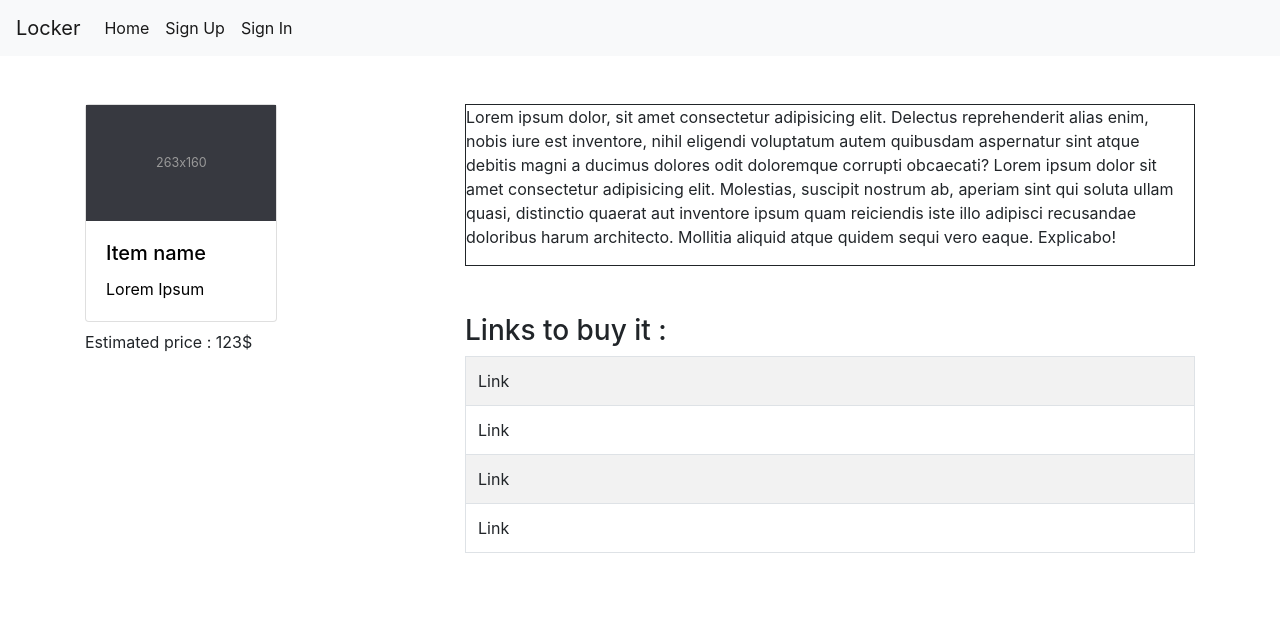
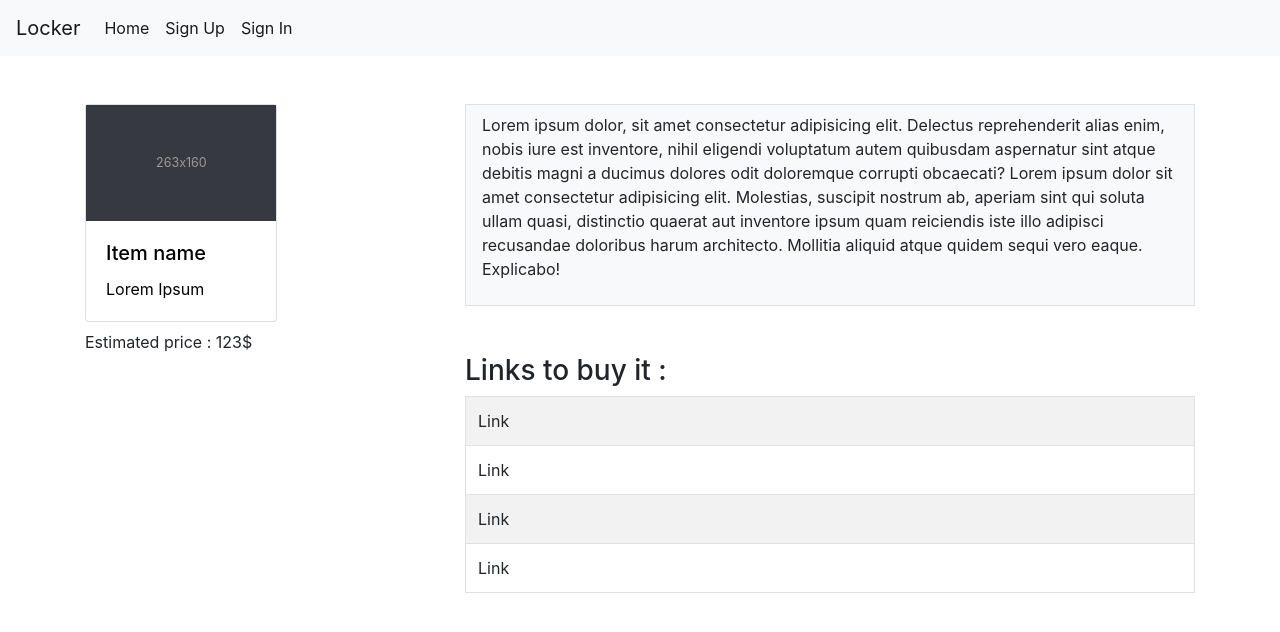
Before and after one commit to alexisbernier/locker-project, a React (Create React App) app: page /ItemPage in a window 1280 px wide. Shown: the top 632 px of the page. Built offline with nearby package versions, Linux system fonts and the light colour scheme.

Commit message:
chore: general clean up and fix

```diff
--- a/src/components/ItemDescription.js
+++ /dev/null
@@ -1,26 +0,0 @@
-import styled from "@emotion/styled";
-
-const StyledContainer = styled.div`
-  border: 1px solid;
-  margin: 0;
-  padding: 0;
-`;
-
-const ItemDescription = () => {
-  return (
-    <StyledContainer>
-      <p>
-        Lorem ipsum dolor, sit amet consectetur adipisicing elit. Delectus
-        reprehenderit alias enim, nobis iure est inventore, nihil eligendi
-        voluptatum autem quibusdam aspernatur sint atque debitis magni a ducimus
-        dolores odit doloremque corrupti obcaecati? Lorem ipsum dolor sit amet
-        consectetur adipisicing elit. Molestias, suscipit nostrum ab, aperiam
-        sint qui soluta ullam quasi, distinctio quaerat aut inventore ipsum quam
-        reiciendis iste illo adipisci recusandae doloribus harum architecto.
-        Mollitia aliquid atque quidem sequi vero eaque. Explicabo!
-      </p>
-    </StyledContainer>
-  );
-};
-
-export default ItemDescription;
--- a/src/pages/ItemPage.js
+++ b/src/pages/ItemPage.js
@@ -1,6 +1,5 @@
 import Nav from "../components/Navbar";
 import Item from "../components/Item";
-import ItemDescription from "../components/ItemDescription";
 import LinksToBuyIt from "../components/LinksToBuyIt";
 
 import { Container, Row, Col } from "react-bootstrap";
@@ -18,8 +17,19 @@ const ItemPage = () => {
             </div>
           </Col>
           <Col>
-            <div className="mb-5">
-              <ItemDescription />
+            <div className="mb-5 border bg-light px-3 py-2">
+              <p>
+                Lorem ipsum dolor, sit amet consectetur adipisicing elit.
+                Delectus reprehenderit alias enim, nobis iure est inventore,
+                nihil eligendi voluptatum autem quibusdam aspernatur sint atque
+                debitis magni a ducimus dolores odit doloremque corrupti
+                obcaecati? Lorem ipsum dolor sit amet consectetur adipisicing
+                elit. Molestias, suscipit nostrum ab, aperiam sint qui soluta
+                ullam quasi, distinctio quaerat aut inventore ipsum quam
+                reiciendis iste illo adipisci recusandae doloribus harum
+                architecto. Mollitia aliquid atque quidem sequi vero eaque.
+                Explicabo!
+              </p>
             </div>
             <LinksToBuyIt />
           </Col>
```
